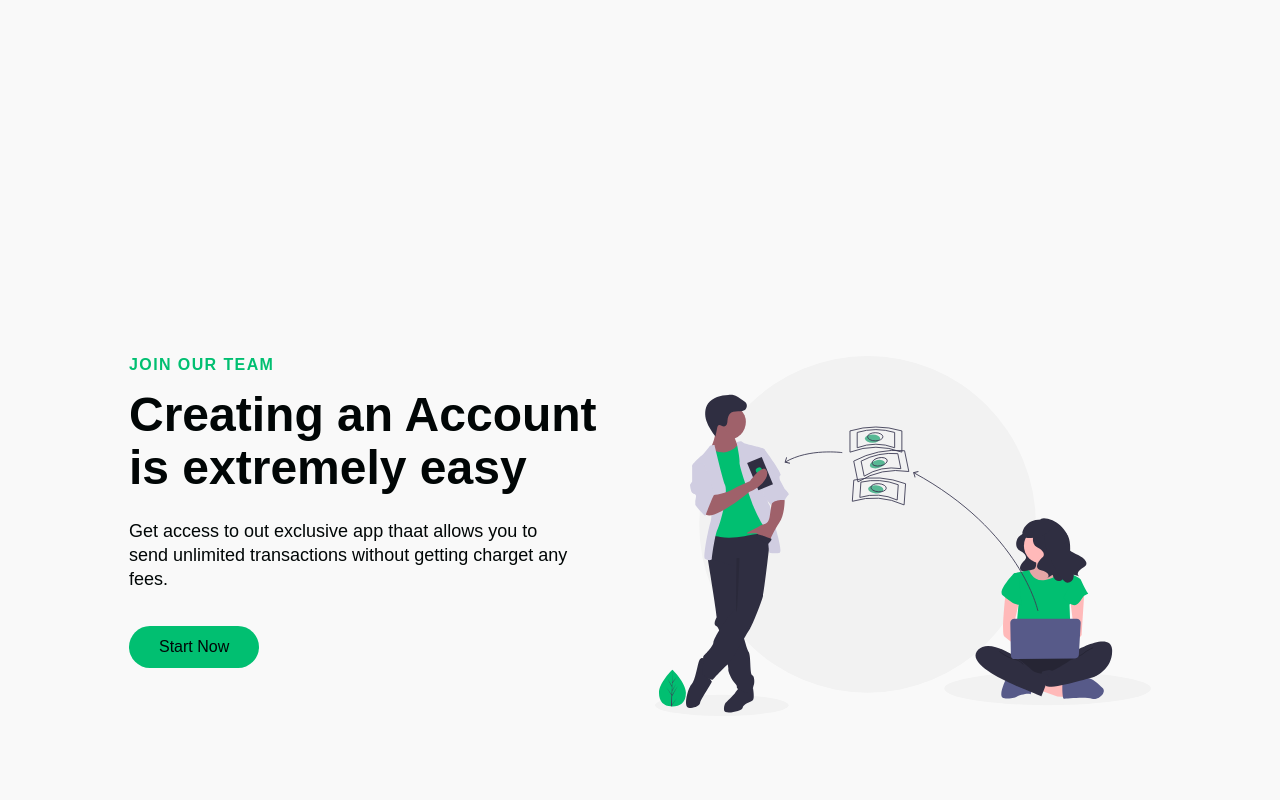
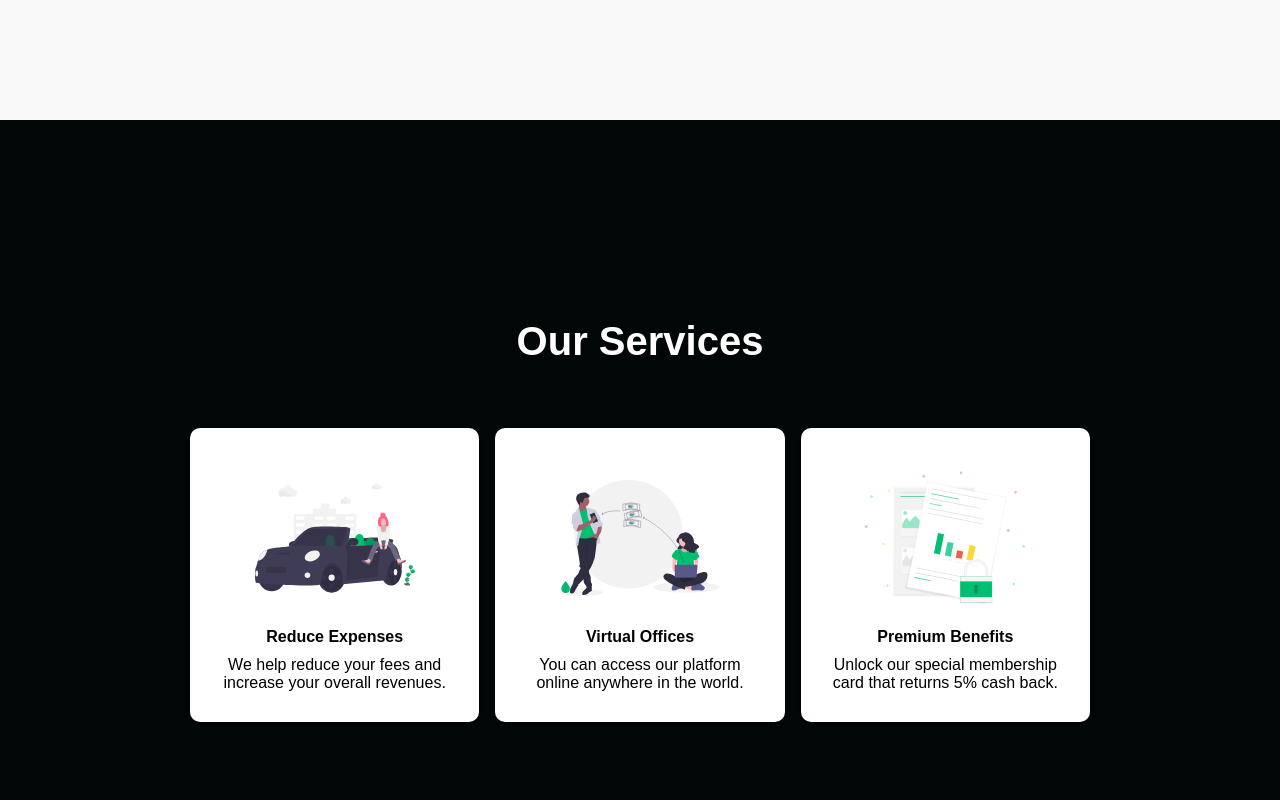
Before and after one commit to anvoytsehovski/dolla, a React (Create React App) app: page / in a window 1280 px wide. Shown: the part 2400-3200 px from the top of the page. Built offline with nearby package versions, Linux system fonts and the light colour scheme; a web font is replaced by a local one.

Commit message:
Creating Services Section

```diff
--- /dev/null
+++ b/src/components/Services/ServicesElements.js
@@ -0,0 +1,82 @@
+import styled from 'styled-components'
+
+export const ServicesContainer = styled.div`
+    height: 800px;
+    display: flex;
+    flex-direction: column;
+    justify-content: center;
+    align-items: center;
+    background: #010606;
+
+    @media screen and (max-width: 768px) {
+        height: 1100px;
+    }
+
+    @media screen and (max-width: 480px) {
+        height: 1300px;
+    }
+`
+
+export const ServicesWrapper = styled.div`
+    max-width: 1000px;
+    margin: 0 auto;
+    display: grid;
+    grid-template-columns: 1fr 1fr 1fr;
+    align-items: center;
+    grid-gap: 16px;
+    padding: 0 50px;
+
+    @media screen and (max-width: 1000px) {
+        grid-template-columns: 1fr 1fr;
+    }
+
+    @media screen and (max-width: 780px) {
+        grid-template-columns: 1fr;
+        padding: 0 20px;
+    }
+`
+
+export const ServicesCard = styled.div`
+    background: #fff;
+    display: flex;
+    flex-direction: column;
+    justify-content: flex-start;
+    align-items: center;
+    border-radius: 10px;
+    max-height: 340px;
+    padding: 30px;
+    box-shadow: 0px 1px 3px rgba(0, 0, 0, 0.2);
+    transition: all 0.2s ease-in-out;
+
+    &:hover {
+        transform: scale(1.02);
+        transition: all 0.2s ease-in-out;
+        cursor: pointer;
+    }
+`
+
+export const ServicesIcon = styled.img`
+    height: 160px;
+    width: 160px;
+    margin-bottom: 10px;
+`
+
+export const ServicesH1 = styled.h1`
+    font-size: 2.5rem;
+    color: #fff;
+    margin-bottom: 64px;
+
+    @media screen and (max-width: 480px) {
+        font-size: 2rem;
+    }
+`
+
+export const ServicesH2 = styled.h2`
+    font-size: 1rem;
+    margin-bottom: 10px
+`
+
+export const ServicesP = styled.p`
+    font-size: 1rem;
+    text-align: center;
+`
--- /dev/null
+++ b/src/components/Services/index.js
@@ -0,0 +1,46 @@
+import React from 'react'
+import Icon1 from '../../images/svg-1.svg'
+import Icon2 from '../../images/svg-3.svg'
+import Icon3 from '../../images/svg-5.svg'
+import {
+    ServicesContainer,
+    ServicesH1,
+    ServicesWrapper,
+    ServicesCard,
+    ServicesIcon,
+    ServicesH2,
+    ServicesP,
+} from './ServicesElements'
+
+const Services= () => {
+    return (
+        <ServicesContainer id='services'>
+        <ServicesH1>Our Services</ServicesH1>
+        <ServicesWrapper>
+            <ServicesCard>
+                <ServicesIcon src={Icon1} />
+                <ServicesH2>Reduce Expenses</ServicesH2>
+                <ServicesP>
+                    We help reduce your fees and increase your overall revenues.
+                </ServicesP>
+            </ServicesCard>
+            <ServicesCard>
+                <ServicesIcon src={Icon2} />
+                <ServicesH2>Virtual Offices</ServicesH2>
+                <ServicesP>
+                    You can access our platform online anywhere in the world.
+                </ServicesP>
+            </ServicesCard>
+            <ServicesCard>
+                <ServicesIcon src={Icon3} />
+                <ServicesH2>Premium Benefits</ServicesH2>
+                <ServicesP>
+                    Unlock our special membership card that returns 5% cash back.
+                </ServicesP>
+            </ServicesCard>
+        </ServicesWrapper>
+      </ServicesContainer>
+    )
+}
+
+export default Services
--- a/src/pages/index.js
+++ b/src/pages/index.js
@@ -3,6 +3,7 @@
 import InfoSection from '../components/InfoSection'
 import { homeObjOne, homeObjTwo, homeObjThree, } from '../components/InfoSection/Data'
 import Navbar from '../components/Navbar'
+import Services from '../components/Services'
 import Sidebar from '../components/Sidebar'
 
 const Home = () => {
@@ -19,6 +20,7 @@
             <HeroSection />
             <InfoSection {...homeObjOne} />
             <InfoSection {...homeObjTwo} />
+            <Services />
             <InfoSection {...homeObjThree} />
         </>
     )
```
